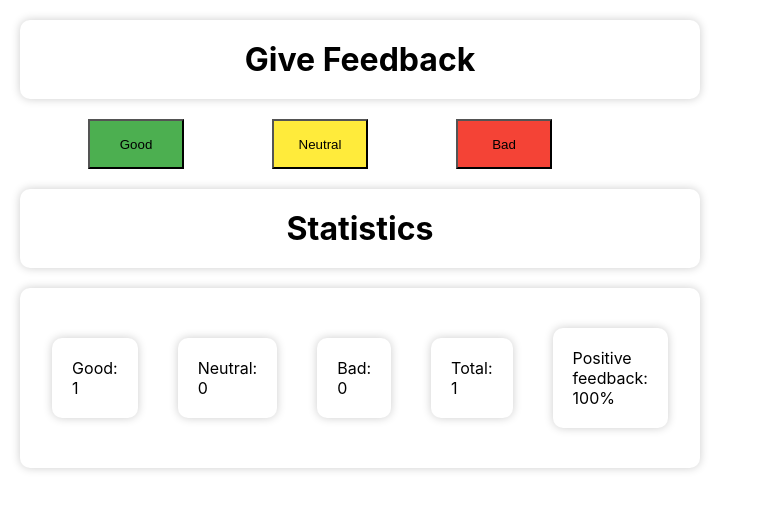
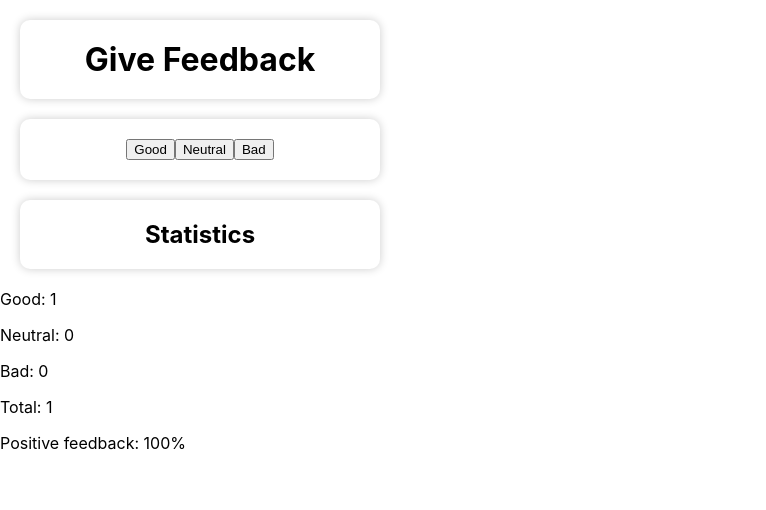
Before and after one commit to RomanHard/goit-react-hw-02-feedback, a React (Create React App) app: page / in a window 1280 px wide. Both pictures are taken after a click on the button "Good". Shown: the top 510 px of the page, without its empty margins (0-766 px from the left). Built offline with nearby package versions, Linux system fonts and the light colour scheme.

Commit message:
fix feedback

```diff
--- a/src/components/App.jsx
+++ b/src/components/App.jsx
@@ -8,11 +8,6 @@ export default class App extends React.Component {
     good: 0,
     neutral: 0,
     bad: 0,
-    visible: true,
-  };
-
-  hide = () => {
-    this.setState({ visible: false });
   };
 
   onLeaveFeedback = e => {
@@ -22,28 +17,37 @@ export default class App extends React.Component {
     }));
   };
 
-  componentDidUpdate(prevProps, prevState) {
-    if (
-      prevState.good === 0 &&
-      prevState.neutral === 0 &&
-      prevState.bad === 0
-    ) {
-      this.hide();
-    }
-  }
+  countTotalFeedback = () => {
+    const { good, neutral, bad } = this.state;
+    return good + neutral + bad;
+  };
+
+  countPositiveFeedbackPercentage = () => {
+    const { good } = this.state;
+    const total = this.countTotalFeedback();
+    return Math.round((good / total) * 100);
+  };
 
   render() {
     return (
       <div className="blocking">
         <h1 className="feedback">Give Feedback</h1>
-
-        <FeedbackOptions options={[]} onLeaveFeedback={this.onLeaveFeedback} />
-
-        <h1 className="feedback">Statistics</h1>
-
-        {!this.state.visible && <Statistic newState={this.state} />}
-
-        {this.state.visible && <Notification message="There is no feedback" />}
+        <FeedbackOptions
+          options={this.state}
+          onLeaveFeedback={this.onLeaveFeedback}
+        />
+        <h2 className="feedback">Statistics</h2>
+        {this.countTotalFeedback() === 0 ? (
+          <Notification message="No feedback given" />
+        ) : (
+          <Statistic
+            good={this.state.good}
+            neutral={this.state.neutral}
+            bad={this.state.bad}
+            total={this.countTotalFeedback()}
+            positivePercentage={this.countPositiveFeedbackPercentage()}
+          />
+        )}
       </div>
     );
   }
--- a/src/components/feedbackOptions/FeedbackOptions.js
+++ b/src/components/feedbackOptions/FeedbackOptions.js
@@ -6,27 +6,27 @@ class FeedbackOptions extends React.Component {
   render() {
     const { onLeaveFeedback } = this.props;
     return (
-      <div className="feedbackOptions">
+      <div className="feedback">
         <button
+          className="feedback__button"
+          type="button"
           name="good"
-          type="button"
-          className="good"
           onClick={onLeaveFeedback}
         >
           Good
         </button>
         <button
+          className="feedback__button"
+          type="button"
           name="neutral"
-          type="button"
-          className="neutral"
           onClick={onLeaveFeedback}
         >
           Neutral
         </button>
         <button
+          className="feedback__button"
+          type="button"
           name="bad"
-          type="button"
-          className="bad"
           onClick={onLeaveFeedback}
         >
           Bad
--- a/src/components/statistic/Statistic.js
+++ b/src/components/statistic/Statistic.js
@@ -1,40 +1,27 @@
 import React from 'react';
+import PropTypes from 'prop-types';
 import './statistic-module.css';
-import PropTypes from 'prop-types';
 
-class Statistic extends React.Component {
-  countTotalFeedback() {
-    const { good, neutral, bad } = this.props.newState;
-    return good + neutral + bad;
-  }
-
-  countPositiveFeedbackPercentage() {
-    const { good, neutral, bad } = this.props.newState;
-    return Math.round((good / (good + neutral + bad)) * 100);
-  }
-
-  render() {
-    const { good, neutral, bad } = this.props.newState;
+const Statistic = ({ good, neutral, bad, total, positivePercentage }) => {
   return (
-      <div className="statistics">
-        <p className="status">Good: {good}</p>
-        <p className="status">Neutral: {neutral}</p>
-        <p className="status">Bad: {bad}</p>
-        <p className="status">Total: {this.countTotalFeedback()}</p>
-        <p className="status">
-          Positive feedback: {this.countPositiveFeedbackPercentage()}%
+    <div className="statistic">
+      <p className="statistic__item">Good: {good}</p>
+      <p className="statistic__item">Neutral: {neutral}</p>
+      <p className="statistic__item">Bad: {bad}</p>
+      <p className="statistic__item">Total: {total}</p>
+      <p className="statistic__item">
+        Positive feedback: {positivePercentage}%
       </p>
     </div>
   );
-  }
-}
+};
 
 Statistic.propTypes = {
-  newState: PropTypes.shape({
   good: PropTypes.number.isRequired,
   neutral: PropTypes.number.isRequired,
   bad: PropTypes.number.isRequired,
-  }).isRequired,
+  total: PropTypes.number.isRequired,
+  positivePercentage: PropTypes.number.isRequired,
 };
 
 export default Statistic;
--- a/src/components/statistic/statistic-module.css
+++ b/src/components/statistic/statistic-module.css
@@ -1,6 +1,6 @@
 .feedback {
   display: flex;
-  flex-direction: column;
+  flex-direction: row;
   align-items: center;
   justify-content: center;
   width: 100%;
--- a/src/index.css
+++ b/src/index.css
@@ -13,5 +13,5 @@ code {
 }
 
 .blocking {
-  width: 50%;
+  width: 25%;
 }
```
Lines whose indentation alone changed are shown as unchanged.
